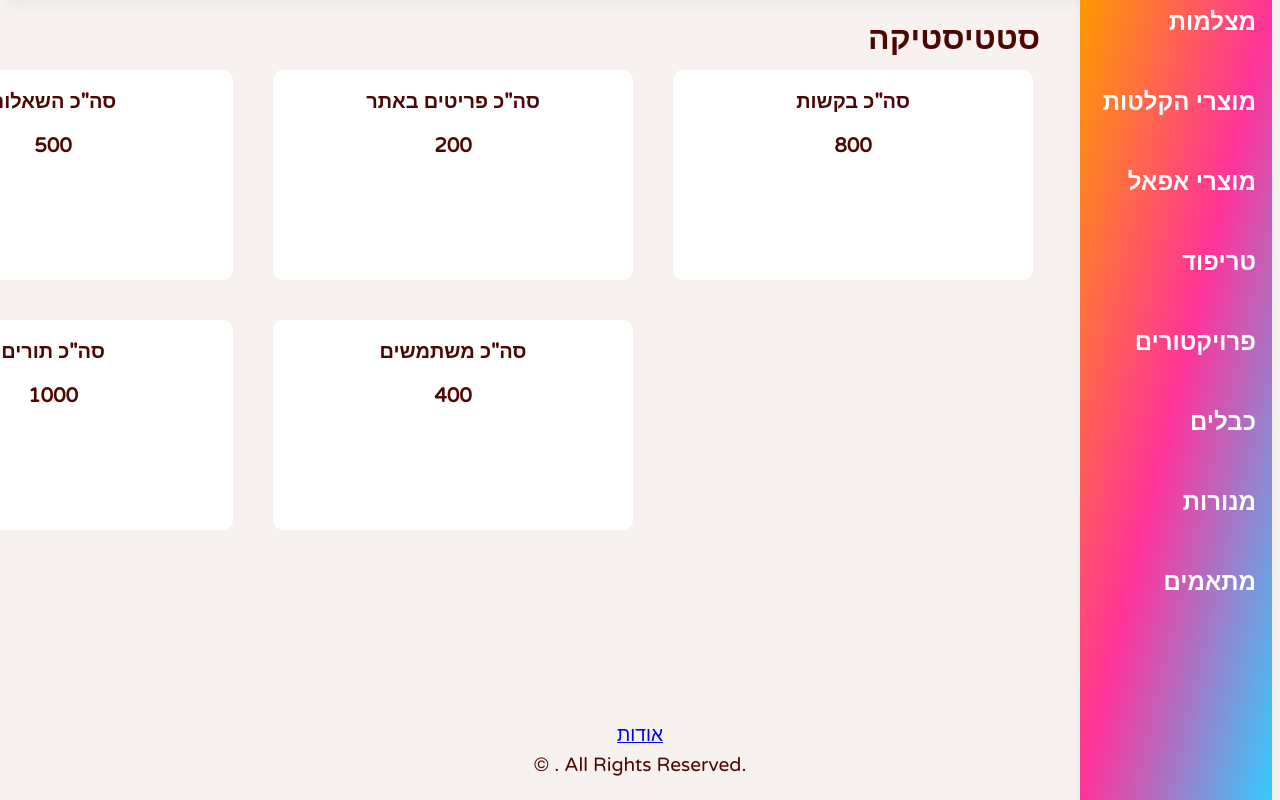
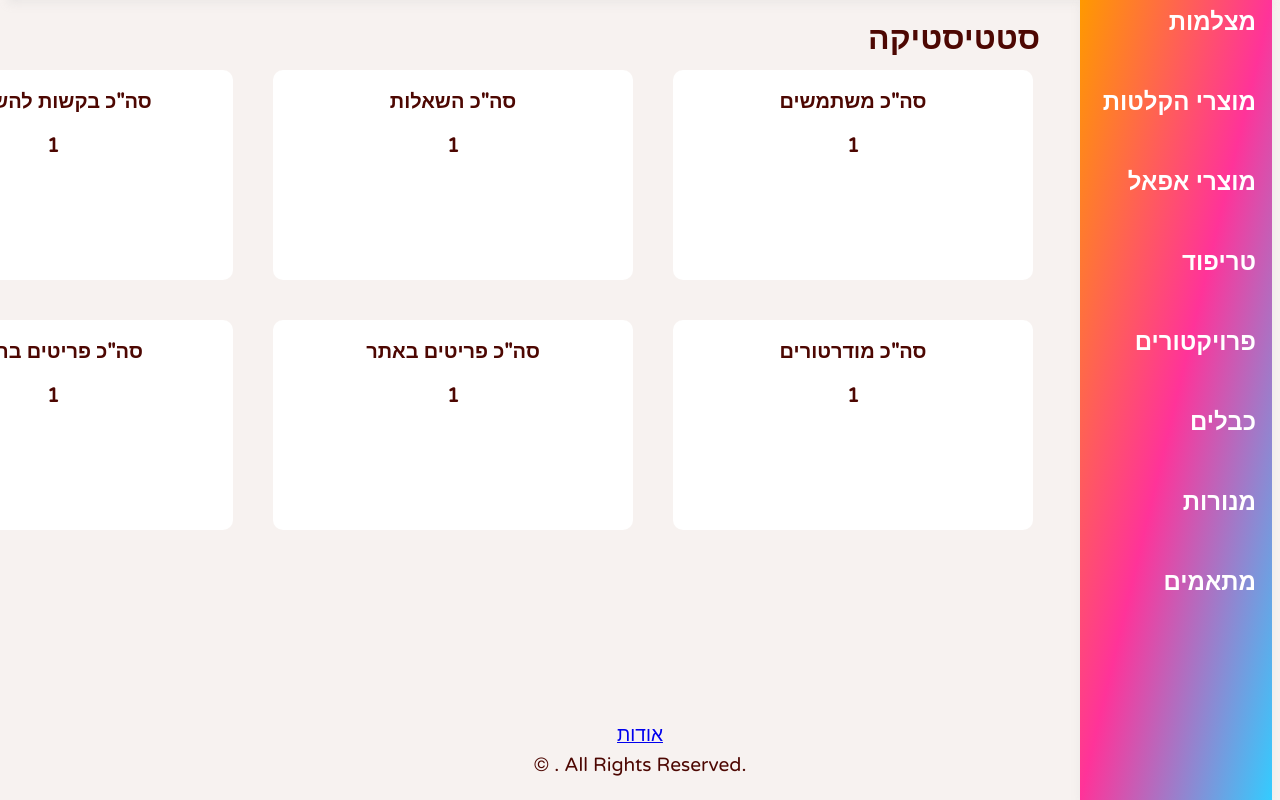
Before and after one commit to SCE-Digital-Warehouse/digitalwarehouse-web, a Django app: template base/templates/base/statistics.html in a window 1280 px wide. Shown: the part 124-924 px from the top of the page. Run offline with Django 4.2, Linux system fonts and the light colour scheme; the template is opened without the code that fills it: most values are stand-ins (such as "Sample title", 1, 10 or a date in 2020).

Commit message:
BSPMC238-145 updated display of statistics

```diff
--- a/base/templates/base/statistics.html
+++ b/base/templates/base/statistics.html
@@ -3,24 +3,28 @@
     <h1>סטטיסטיקה</h1>
     <div class="statistics-page">
         <div class="statistics-card">
-            <p>סה"כ השאלות</p>
-            <p>500</p>
+            <p>סה"כ בקשות להשאלה</p>
+            <p>{{ total_requests }}</p>
         </div>
         <div class="statistics-card">
-            <p>סה"כ תורים</p>
-            <p>1000</p>
+            <p>סה"כ פריטים בתיקון</p>
+            <p>{{ total_in_repair }}</p>
+        </div>
+        <div class="statistics-card">
+            <p>סה"כ השאלות</p>
+            <p>{{ total_borrowings }}</p>
         </div>
         <div class="statistics-card">
             <p>סה"כ פריטים באתר</p>
-            <p>200</p>
+            <p>{{ total_products }}</p>
         </div>
         <div class="statistics-card">
             <p>סה"כ משתמשים</p>
-            <p>400</p>
+            <p>{{ total_users }}</p>
         </div>
         <div class="statistics-card">
-            <p>סה"כ בקשות</p>
-            <p>800</p>
+            <p>סה"כ מודרטורים</p>
+            <p>{{ total_mods }}</p>
         </div>
     </div>
 {% endblock content %}
```
